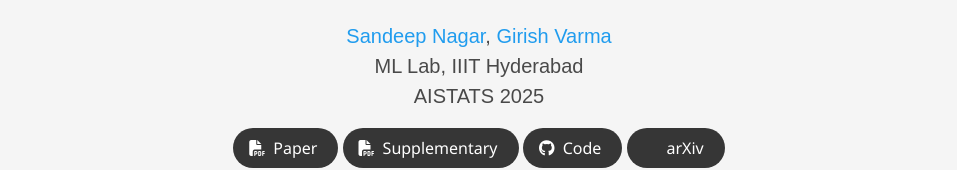
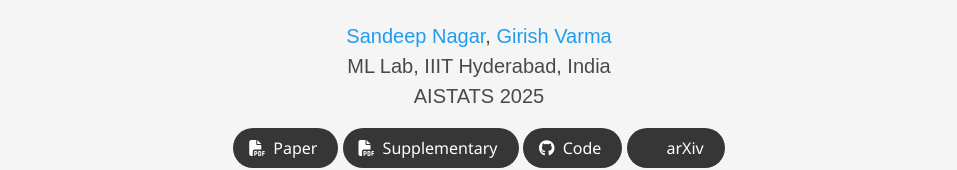
Before and after one commit to Naagar/InverseFlow, a plain HTML site: page index.html in a window 1280 px wide. Shown: the part 277-447 px from the top of the page, without its empty margins (161-1118 px from the left). Drawn offline with nearby package versions, Linux system fonts and the light colour scheme; some icons are missing; a web font is replaced by a local one.

```diff
--- a/index.html
+++ b/index.html
@@ -94,7 +94,7 @@
                   </div>
 
                   <div class="is-size-5 publication-authors">
-                    <span class="author-block">ML Lab, IIIT Hyderabad<br> AISTATS 2025</span>
+                    <span class="author-block">ML Lab, IIIT Hyderabad, India<br> AISTATS 2025</span>
                     <!-- <span class="eql-cntrb"><small><br><sup>*</sup>Indicates Equal Contribution</small></span> -->
                   </div>
 
```
